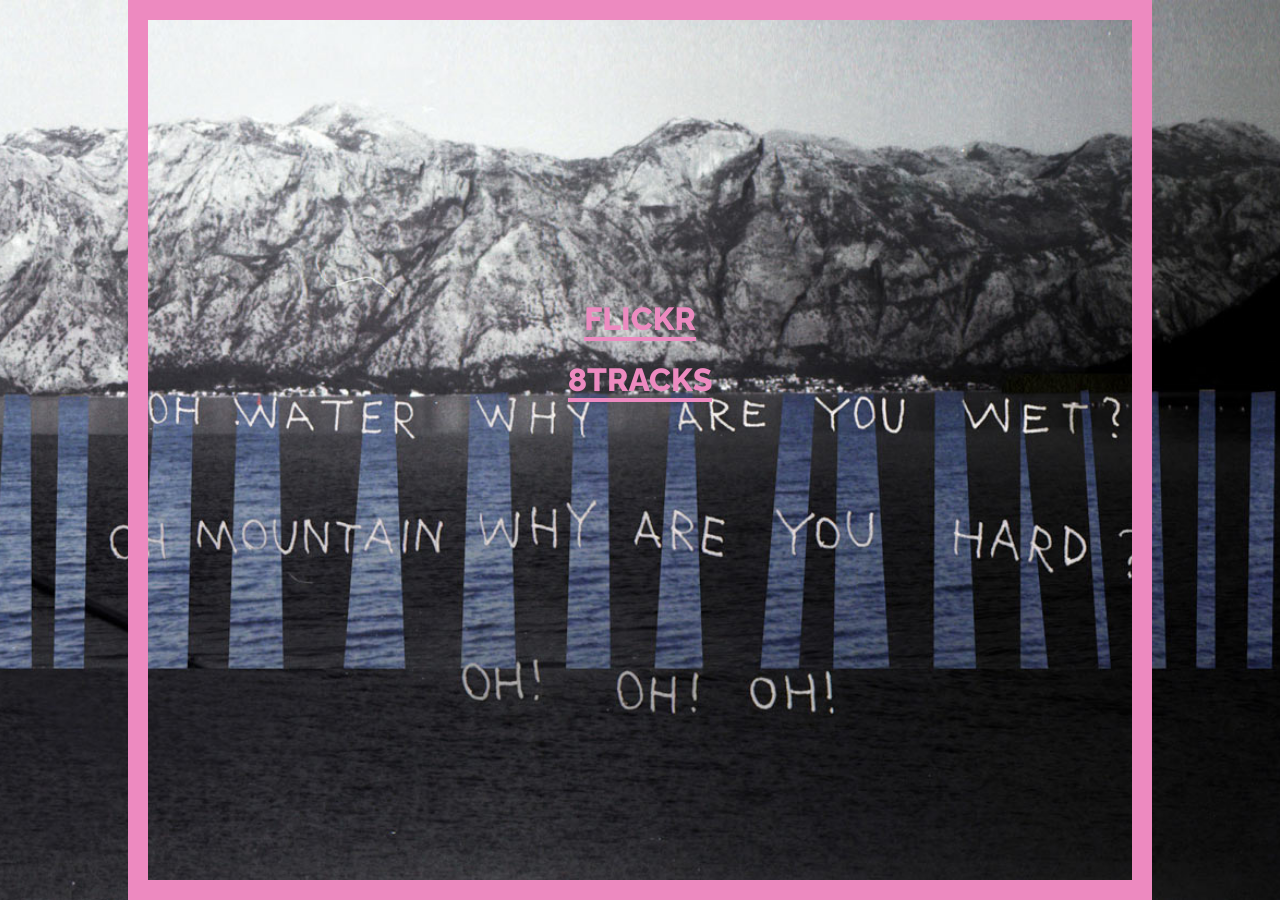
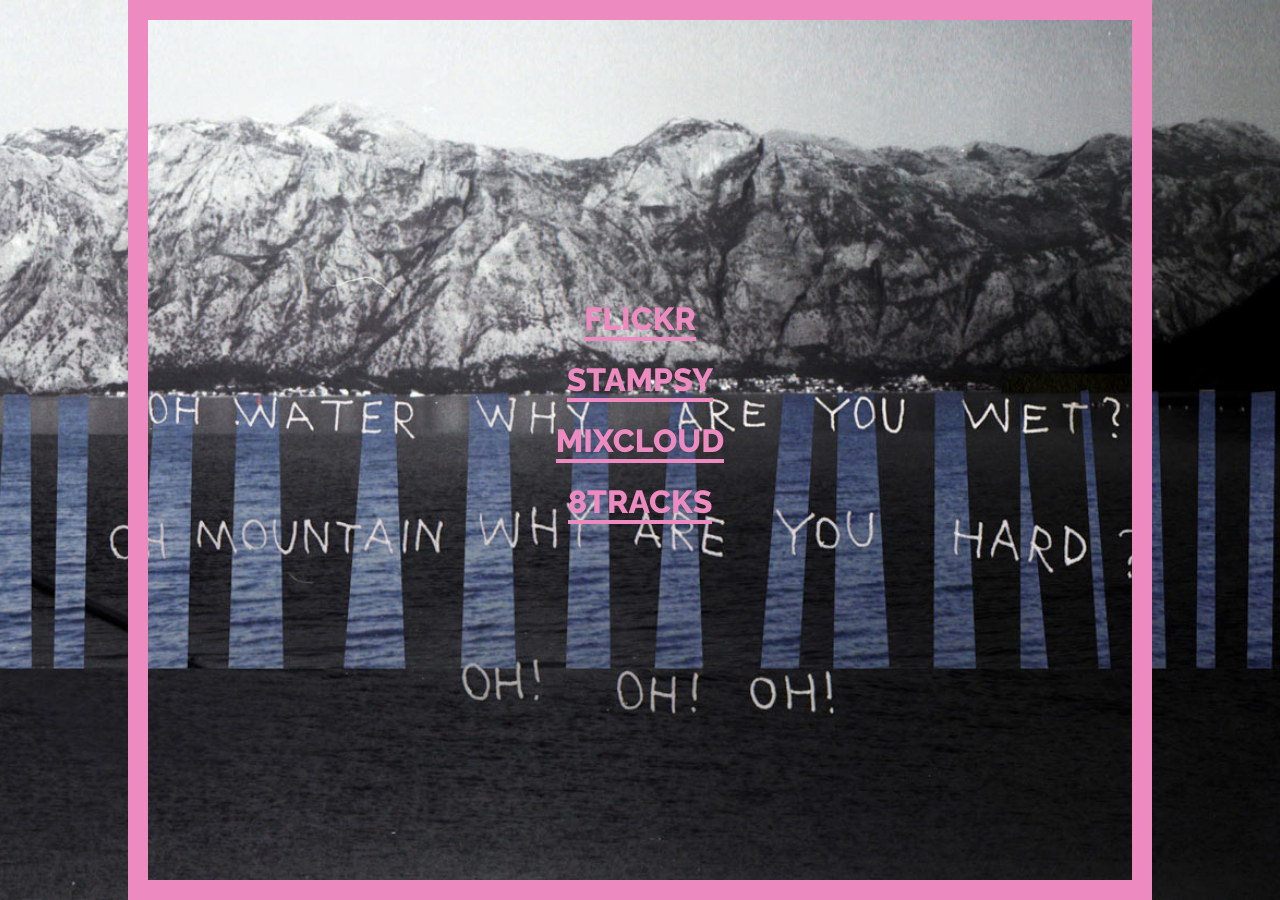
Before and after one commit to tataata/tataata.com, a Jekyll site: the page built from index.html, in a window 1280 px wide. Built offline with Jekyll 4.4.1, drawn with Linux system fonts in a browser that asks for light colours; Markdown is read by kramdown in place of the engine named in the settings.

Commit message:
update list of links

```diff
--- a/_layouts/default.html
+++ b/_layouts/default.html
@@ -37,6 +37,8 @@
 
           <ul class="social">
             <li><a href="http://flickr.com/photos/tataata/">flickr</a></li>
+            <li><a href="https://stampsy.com/user/20423">stampsy</a></li>
+            <li><a href="https://www.mixcloud.com/tataata/">mixcloud</a></li>
             <li><a href="http://8tracks.com/tataata">8tracks</a></li>
           </ul>
 
```
